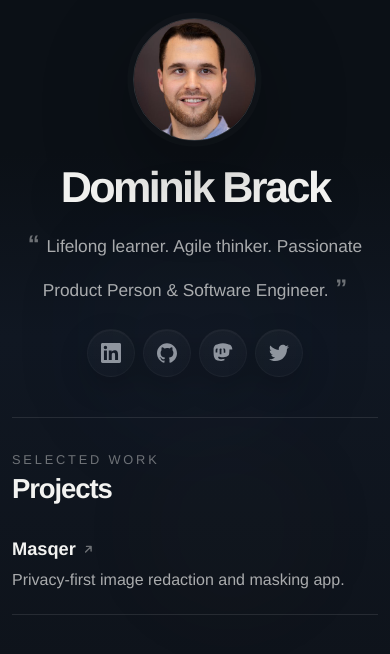
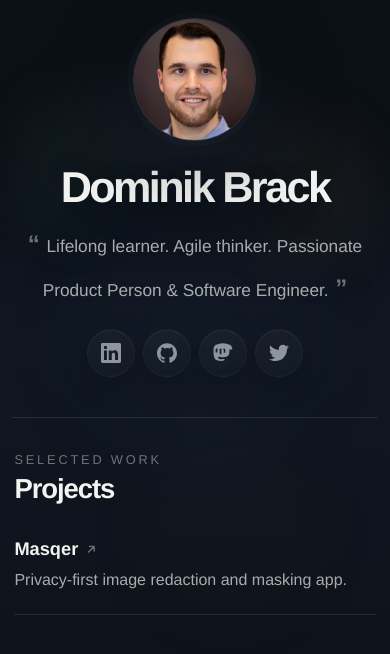
Before and after one commit to dbrack/brack.io-website, an Astro site: page / in a window 390 px wide. Built offline with nearby package versions, Linux system fonts and the light colour scheme; Astro itself is replaced by a stand-in of ours.

Commit message:
Polish mobile edge-to-edge feel and visual balance

```diff
--- a/src/styles/global.css
+++ b/src/styles/global.css
@@ -10,9 +10,9 @@
 	--muted: rgba(243, 243, 241, 0.68);
 	--soft: rgba(243, 243, 241, 0.42);
 	--accent: #c9d2e5;
-	--accent-mint: rgba(96, 138, 132, 0.1);
-	--accent-gold: rgba(196, 155, 110, 0.08);
-	--glow: rgba(88, 104, 147, 0.1);
+	--accent-mint: rgba(104, 150, 142, 0.12);
+	--accent-gold: rgba(204, 163, 116, 0.09);
+	--glow: rgba(97, 116, 170, 0.13);
 	--shadow: 0 30px 90px rgba(0, 0, 0, 0.34);
 	--font-sans: 'Avenir Next', 'Helvetica Neue', Helvetica, Arial, sans-serif;
 	--font-display:
@@ -34,9 +34,9 @@ html {
 	background-color: var(--bg-top);
 	background:
 		linear-gradient(180deg, var(--bg-top) 0%, var(--bg-top) 10rem, var(--bg-ink) 24rem, var(--bg) 100%),
-		radial-gradient(circle at 50% 17rem, var(--glow), transparent 22rem),
-		radial-gradient(circle at 18% 18rem, var(--accent-mint), transparent 18rem),
-		radial-gradient(circle at 82% 24rem, var(--accent-gold), transparent 18rem),
+		radial-gradient(circle at 50% 17rem, var(--glow), transparent 20rem),
+		radial-gradient(circle at 18% 18rem, var(--accent-mint), transparent 17rem),
+		radial-gradient(circle at 82% 24rem, var(--accent-gold), transparent 17rem),
 		var(--bg);
 }
 
@@ -68,7 +68,7 @@ body::before {
 	width: 18rem;
 	height: 18rem;
 	transform: translateX(-50%);
-	background: radial-gradient(circle, rgba(73, 90, 136, 0.1), transparent 68%);
+	background: radial-gradient(circle, rgba(86, 104, 154, 0.12), transparent 68%);
 }
 
 body::after {
@@ -102,11 +102,31 @@ img {
 }
 
 .intro {
+	position: relative;
 	display: grid;
 	gap: 1.25rem;
 	justify-items: center;
 	text-align: center;
 	animation: rise 820ms cubic-bezier(0.22, 1, 0.36, 1) both;
+}
+
+.intro::before {
+	content: '';
+	position: absolute;
+	top: -1.5rem;
+	left: 50%;
+	width: min(38rem, 92vw);
+	height: 30rem;
+	transform: translateX(-50%);
+	border-radius: 50%;
+	background:
+		radial-gradient(circle at 50% 36%, rgba(112, 130, 188, 0.16), transparent 34%),
+		radial-gradient(circle at 24% 42%, rgba(97, 148, 136, 0.1), transparent 32%),
+		radial-gradient(circle at 78% 50%, rgba(196, 152, 109, 0.08), transparent 34%);
+	filter: blur(34px);
+	opacity: 0.9;
+	pointer-events: none;
+	z-index: -1;
 }
 
 .hero {
@@ -371,10 +391,21 @@ a:focus-visible {
 	html {
 		background:
 			linear-gradient(180deg, var(--bg-top) 0%, var(--bg-top) 9.5rem, var(--bg-ink) 21rem, var(--bg) 100%),
-			radial-gradient(circle at 50% 15.5rem, var(--glow), transparent 16rem),
-			radial-gradient(circle at 18% 16rem, var(--accent-mint), transparent 13rem),
-			radial-gradient(circle at 82% 20rem, var(--accent-gold), transparent 13rem),
+			radial-gradient(circle at 50% 15.5rem, var(--glow), transparent 15rem),
+			radial-gradient(circle at 18% 16rem, var(--accent-mint), transparent 12rem),
+			radial-gradient(circle at 82% 20rem, var(--accent-gold), transparent 12rem),
 			var(--bg);
+	}
+
+	.intro::before {
+		top: -1.2rem;
+		width: min(30rem, 100vw);
+		height: 24rem;
+		background:
+			radial-gradient(circle at 50% 34%, rgba(112, 130, 188, 0.18), transparent 30%),
+			radial-gradient(circle at 20% 42%, rgba(97, 148, 136, 0.11), transparent 28%),
+			radial-gradient(circle at 80% 50%, rgba(196, 152, 109, 0.09), transparent 30%);
+		filter: blur(28px);
 	}
 
 	.home {
@@ -384,6 +415,11 @@ a:focus-visible {
 			0
 			calc(2.8rem + env(safe-area-inset-bottom, 0px));
 		gap: 2.5rem;
+	}
+
+	.projects {
+		padding-left: 0.15rem;
+		padding-right: 0.15rem;
 	}
 
 	.hero__portrait {
```
